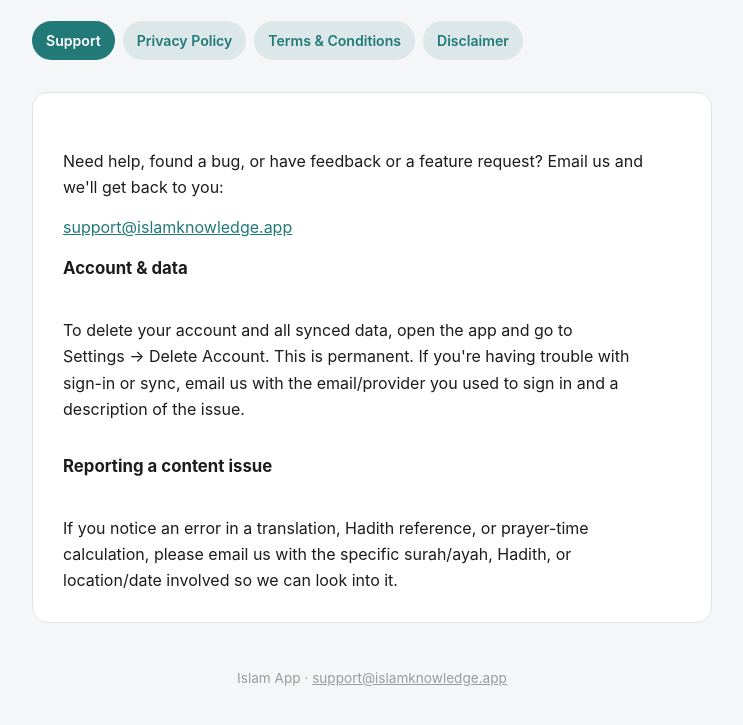
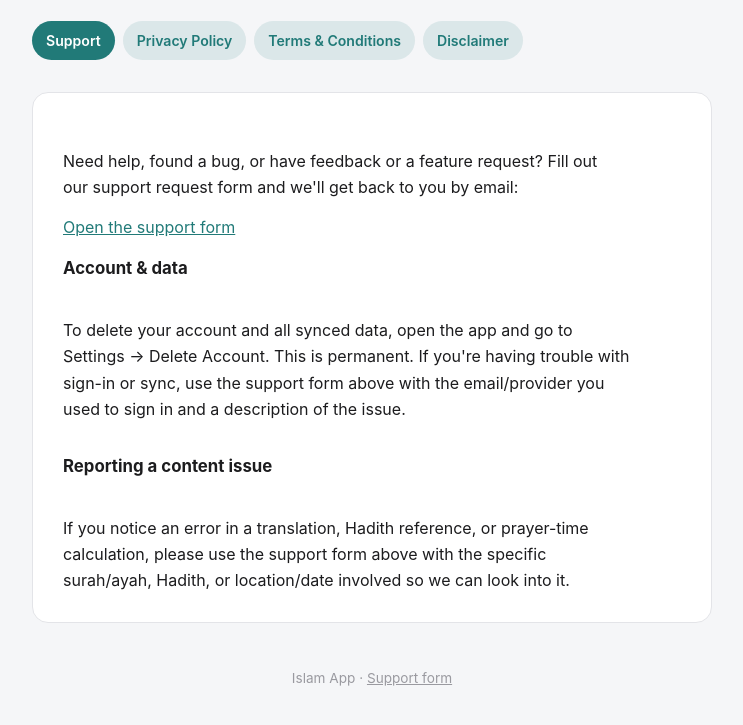
Before and after one commit to mujahid01ali/islamapp-legal, a plain HTML site: page support.html in a window 1280 px wide. Shown: the part 115-840 px from the top of the page, without its empty margins (268-1011 px from the left). Drawn offline with Linux system fonts and the light colour scheme.

Commit message:
Point support page at the Google Form instead of email

```diff
--- a/support.html
+++ b/support.html
@@ -21,29 +21,29 @@
 
   <div class="card">
     <p>
-      Need help, found a bug, or have feedback or a feature request? Email us and
-      we'll get back to you:
+      Need help, found a bug, or have feedback or a feature request? Fill out
+      our support request form and we'll get back to you by email:
     </p>
-    <p><a href="mailto:support@islamknowledge.app">support@islamknowledge.app</a></p>
+    <p><a href="https://forms.gle/DgQgd4EDYPYcmXzt8">Open the support form</a></p>
 
     <h2>Account &amp; data</h2>
     <p>
       To delete your account and all synced data, open the app and go to
       Settings → Delete Account. This is permanent. If you're having trouble with
-      sign-in or sync, email us with the email/provider you used to sign in and a
-      description of the issue.
+      sign-in or sync, use the support form above with the email/provider you
+      used to sign in and a description of the issue.
     </p>
 
     <h2>Reporting a content issue</h2>
     <p>
       If you notice an error in a translation, Hadith reference, or prayer-time
-      calculation, please email us with the specific surah/ayah, Hadith, or
-      location/date involved so we can look into it.
+      calculation, please use the support form above with the specific
+      surah/ayah, Hadith, or location/date involved so we can look into it.
     </p>
   </div>
 
   <footer>
-    Islam App · <a href="mailto:support@islamknowledge.app">support@islamknowledge.app</a>
+    Islam App · <a href="https://forms.gle/DgQgd4EDYPYcmXzt8">Support form</a>
   </footer>
 </body>
 </html>
```
